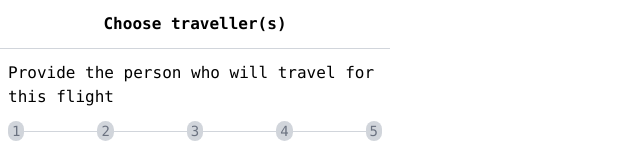
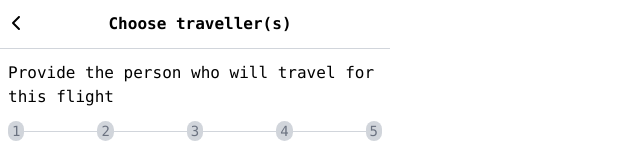
Before and after one commit to fishok11/passenger-registration, a React (Create React App) app: page / in a window 1280 px wide. Shown: the top 160 px of the page, without its empty margins (0-640 px from the left). Built offline with nearby package versions, Linux system fonts and the light colour scheme.

Commit message:
font awesome & prev page on click

```diff
--- a/package.json
+++ b/package.json
@@ -3,6 +3,8 @@
   "version": "0.1.0",
   "private": true,
   "dependencies": {
+    "@fortawesome/free-solid-svg-icons": "^6.5.1",
+    "@fortawesome/react-fontawesome": "^0.2.0",
     "@reduxjs/toolkit": "^1.9.7",
     "@testing-library/jest-dom": "^5.17.0",
     "@testing-library/react": "^13.4.0",
--- a/src/app/mainSlice.ts
+++ b/src/app/mainSlice.ts
@@ -34,7 +34,6 @@ export const mainSlice = createSlice({
       if (state.step !== initialState.step) {
         state.step -= 1;
       }
-      console.log(state.step);
     },
   },
 
--- a/src/components/header/Header.module.scss
+++ b/src/components/header/Header.module.scss
@@ -1,7 +1,7 @@
 .header {
-  @apply w-full p-3 mb-3 border-b border-gray-300 text-center;
+  @apply flex w-full p-3 mb-3 border-b border-gray-300 text-center;
 
   .title {
-    @apply font-bold
+    @apply font-bold flex-auto;
   }
 }
--- a/src/components/header/Header.tsx
+++ b/src/components/header/Header.tsx
@@ -1,12 +1,17 @@
 import React, { FC } from 'react';
 import styles from './Header.module.scss';
 import { useHeader } from './useHeader';
+import { FontAwesomeIcon } from '@fortawesome/react-fontawesome';
+import { faChevronLeft } from '@fortawesome/free-solid-svg-icons';
 
 const Header: FC = () => {
   const { state, handlePrevStep } = useHeader();
 
   return (
     <header className={styles.header}>
+      <button onClick={() => handlePrevStep()}>
+        <FontAwesomeIcon icon={faChevronLeft} />
+      </button>
       <h2 className={styles.title}>
         {state.step === 1 && 'Choose traveller(s)'}
         {state.step === 2 && 'Choose traveller(s)'}
```
Also changed, not shown: 1 other file (tests, documents, lock files or other folders).
